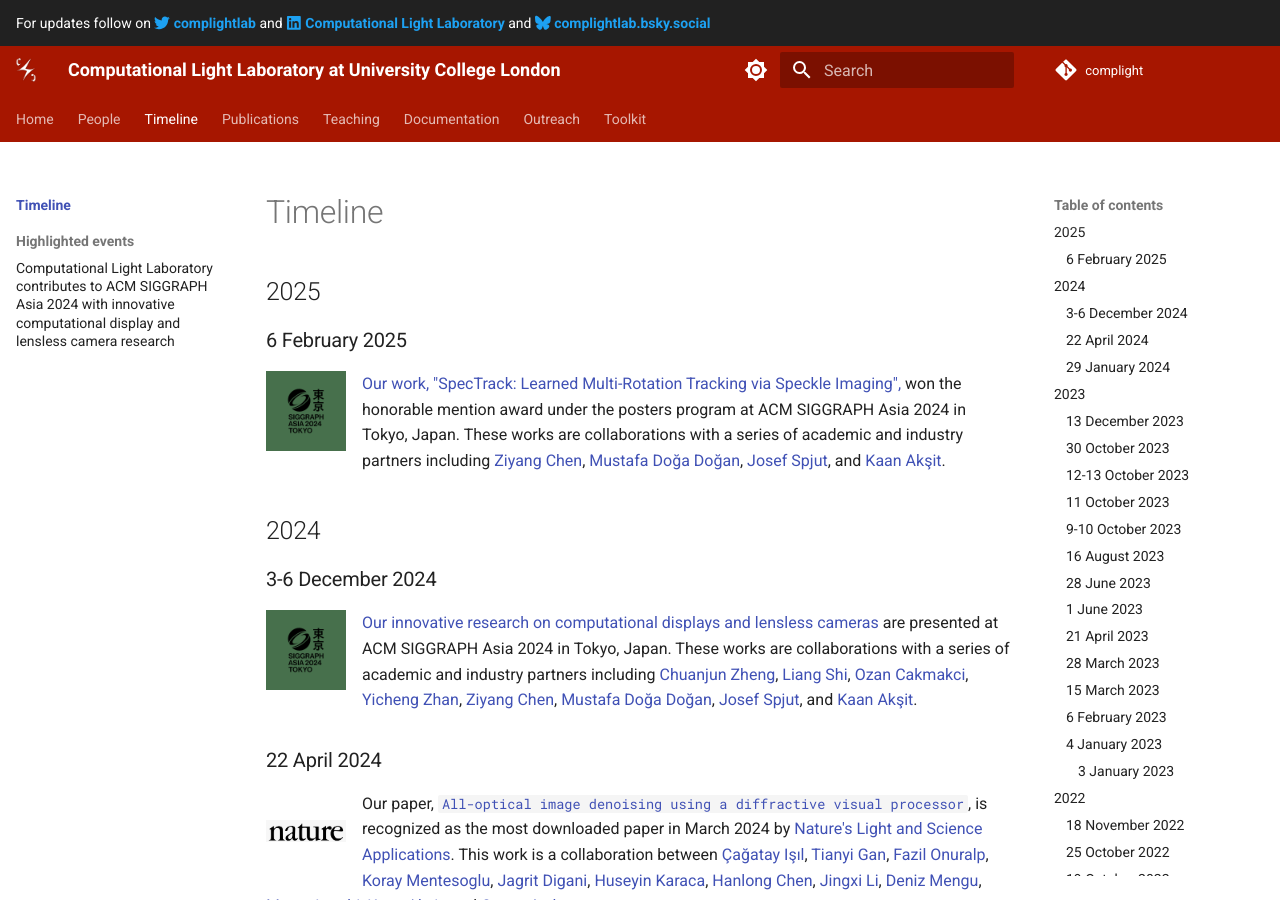
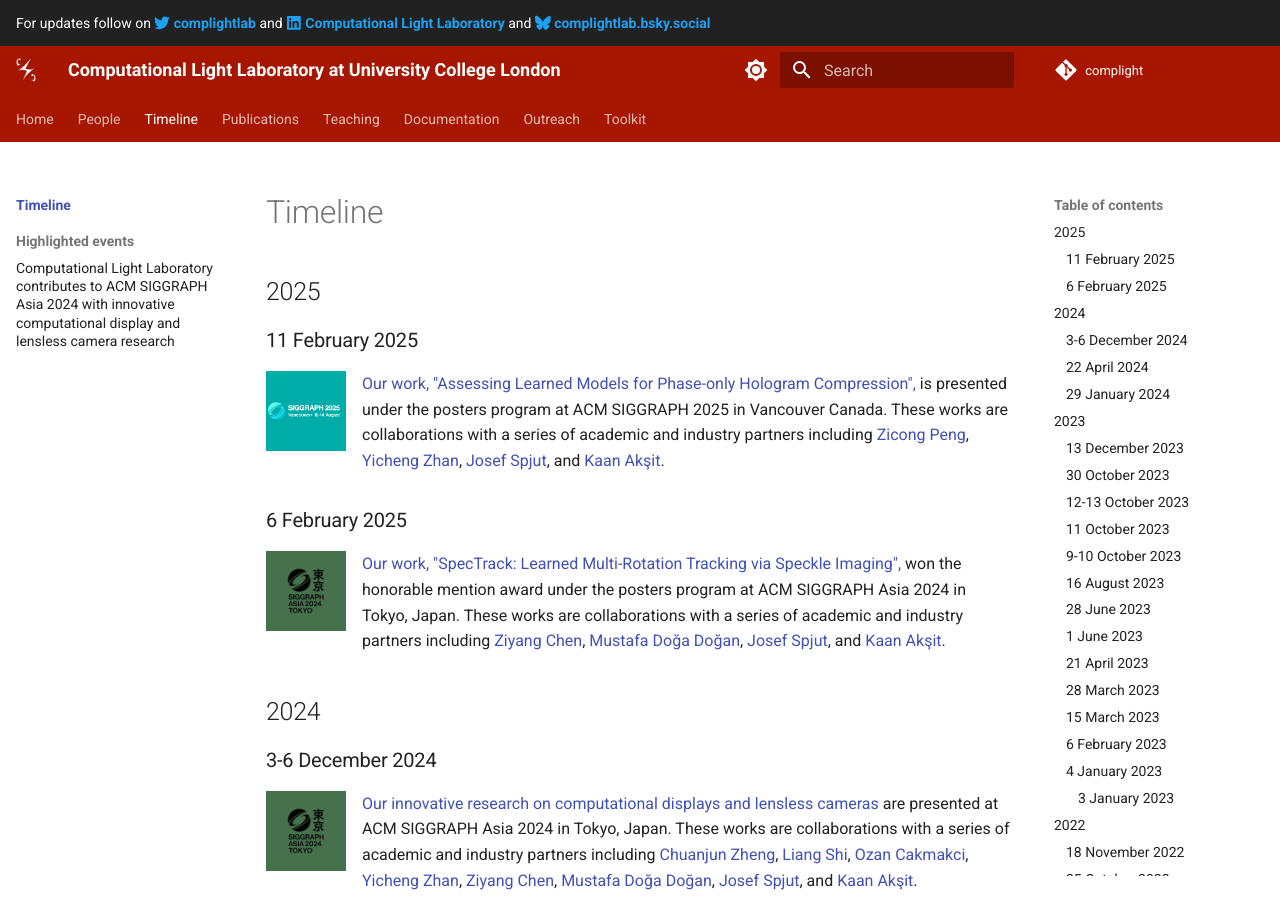
Before and after one commit to complight/complight.github.io, an MkDocs documentation site: the page built from docs/timeline/index.md, in a window 1280 px wide and 900 px high. Built offline with MkDocs 1.6.1 and Material for MkDocs 9.7.7, drawn with Linux system fonts in a browser that asks for light colours.

Commit message:
Updating the timeline.

```diff
--- a/docs/timeline/index.md
+++ b/docs/timeline/index.md
@@ -1,6 +1,20 @@
 # Timeline
 
 ## 2025
+
+
+### 11 February 2025
+<div style="float: left; height:100px;" class="boxed">
+<img align="left" src="../media/acm_siggraph_2025.png" alt="ACM SIGGRAPH Asia 2024" width="80" alt/>
+</div>
+[Our work, "Assessing Learned Models for Phase-only Hologram Compression",](../publications/assess_hologram_compression.md) is presented under the posters program at ACM SIGGRAPH 2025 in Vancouver Canada.
+These works are collaborations with a series of academic and industry partners including
+[Zicong Peng](https://scholar.google.com/citations?user=lpi8DvIAAAAJ&hl=zh-CN),
+[Yicheng Zhan](https://albertgary.github.io/),
+[Josef Spjut](https://josef.spjut.me/),
+and [Kaan Akşit](https://kaanaksit.com).
+
+
 
 ### 6 February 2025
 <div style="float: left; height:100px;" class="boxed">
--- a/mkdocs.yml
+++ b/mkdocs.yml
@@ -21,7 +21,7 @@ nav:
   - People:
     - Current members and alumni: 'people/index.md'
     - Kaan Akşit: 'https://kaanaksit.com'
-    - Yicheng Zhan: 'https://github.com/AlberTgarY'
+    - Yicheng Zhan: 'https://albertgary.github.io/'
     - Ziyang Chen: 'https://www.linkedin.com/in/ziyang-chen-064ba8173/'
     - Zicong Peng: 'https://scholar.google.com/citations?user=lpi8DvIAAAAJ&hl=zh-CN'
     - Henry Kam: 'http://gulpinhenry.github.io/'
```
Also changed, not shown: docs/media/acm_siggraph_2025.png (added).
